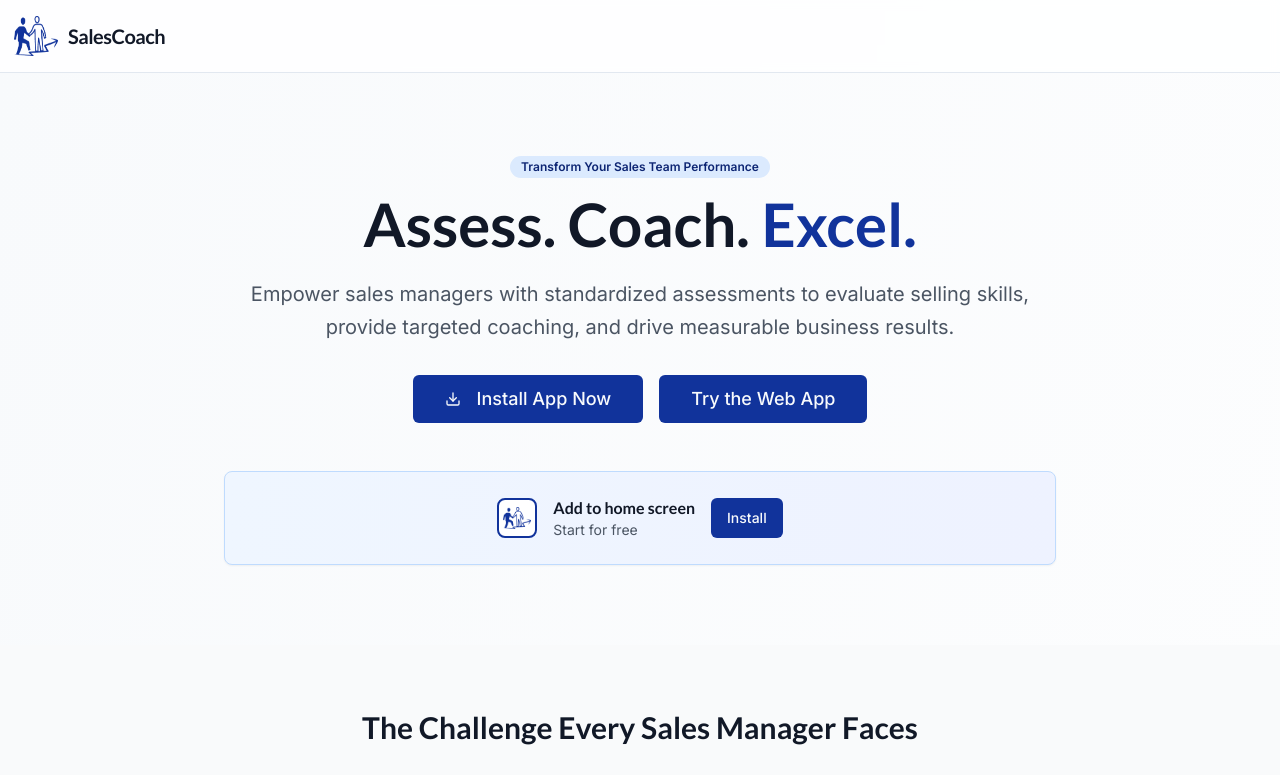
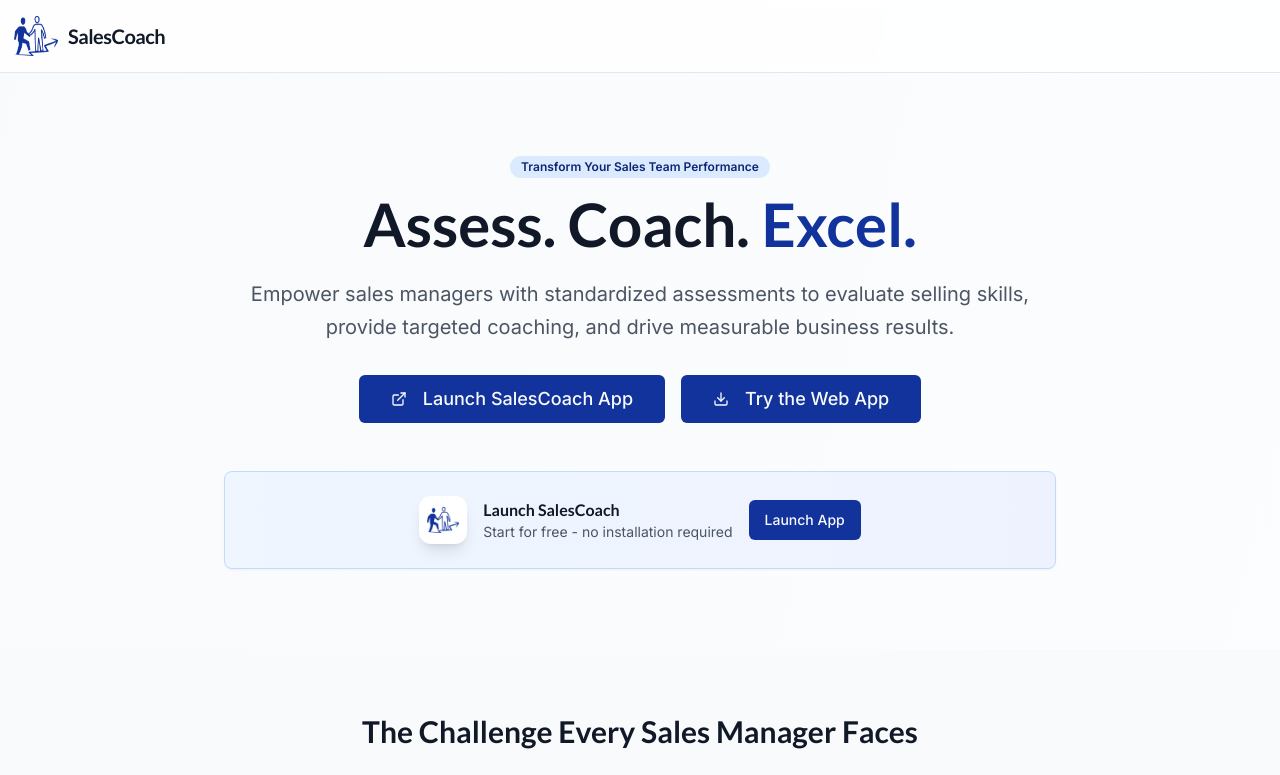
Before and after one commit to anja8577/salescoach, a Next.js app: page / in a window 1280 px wide. Shown: the top 775 px of the page. Built offline with nearby package versions, Linux system fonts and the light colour scheme.

Commit message:
feat: update install buttons and app icon design
Link buttons to Replit app; remove PWA install; update icon with shadow and rounded corners

Co-authored-by: null <200267397+anja8577@users.noreply.github.com>

```diff
--- a/app/layout.tsx
+++ b/app/layout.tsx
@@ -76,13 +76,18 @@ export default function RootLayout({
     <html lang="en">
       <head>
         <link rel="manifest" href="/manifest.json" />
-        <link rel="apple-touch-icon" href="/logo.png" />
+        <link rel="apple-touch-icon" href="/icon-192x192.png" />
         <meta name="apple-mobile-web-app-capable" content="yes" />
         <meta name="apple-mobile-web-app-status-bar-style" content="default" />
         <meta name="apple-mobile-web-app-title" content="SalesCoach" />
         <meta name="mobile-web-app-capable" content="yes" />
         <meta name="msapplication-TileColor" content="#11339b" />
         <meta name="msapplication-tap-highlight" content="no" />
+        <meta name="theme-color" content="#11339b" />
+      </head>
+      <body className={`${inter.className} ${lato.variable}`}>
+        {children}
+        <PWAInstall />
         <script
           dangerouslySetInnerHTML={{
             __html: `
@@ -100,10 +105,6 @@ export default function RootLayout({
             `,
           }}
         />
-      </head>
-      <body className={`${inter.className} ${lato.variable}`}>
-        {children}
-        <PWAInstall />
       </body>
     </html>
   )
--- a/app/page.tsx
+++ b/app/page.tsx
@@ -14,6 +14,7 @@ import {
   Users,
   Zap,
   Heart,
+  ExternalLink,
 } from "lucide-react"
 import Link from "next/link"
 import { Button } from "@/components/ui/button"
@@ -23,8 +24,8 @@ import { Tooltip, TooltipContent, TooltipProvider, TooltipTrigger } from "@/comp
 import { AppIcon } from "@/components/app-icon"
 
 export default function HomePage() {
-  const handleInstallClick = () => {
-    window.dispatchEvent(new CustomEvent("pwa-install-prompt"))
+  const handleAppLaunch = () => {
+    window.open("http://akticonsalescoach.replit.app/", "_blank", "noopener,noreferrer")
   }
 
   const [flippedCards, setFlippedCards] = useState<Set<number>>(new Set())
@@ -67,28 +68,27 @@ export default function HomePage() {
             and drive measurable business results.
           </p>
           <div className="flex flex-col sm:flex-row gap-4 justify-center mb-12">
-            <Button size="lg" className="text-lg px-8 py-6 bg-blue-600 hover:bg-blue-700" onClick={handleInstallClick}>
+            <Button size="lg" className="text-lg px-8 py-6 bg-blue-600 hover:bg-blue-700" onClick={handleAppLaunch}>
+              <ExternalLink className="mr-2 h-5 w-5" />
+              Launch SalesCoach App
+            </Button>
+            <Button size="lg" className="text-lg px-8 py-6 bg-blue-600 hover:bg-blue-700" onClick={handleAppLaunch}>
               <Download className="mr-2 h-5 w-5" />
-              Install App Now
-            </Button>
-            <Button size="lg" className="text-lg px-8 py-6 bg-blue-600 hover:bg-blue-700" asChild>
-              <a href="http://akticonsalescoach.replit.app/" target="_blank" rel="noopener noreferrer">
-                Try the Web App
-              </a>
+              Try the Web App
             </Button>
           </div>
 
-          {/* PWA Installation Banner */}
+          {/* App Launch Banner */}
           <Card className="bg-gradient-to-r from-blue-50 to-indigo-50 border-blue-200">
             <CardContent className="p-6">
               <div className="flex items-center justify-center space-x-4">
-                <AppIcon className="h-10 w-10" />
+                <AppIcon className="h-12 w-12" />
                 <div className="text-left">
-                  <h3 className="font-semibold text-gray-900 font-lato">Add to home screen</h3>
-                  <p className="text-sm text-gray-600">Start for free</p>
+                  <h3 className="font-semibold text-gray-900 font-lato">Launch SalesCoach</h3>
+                  <p className="text-sm text-gray-600">Start for free - no installation required</p>
                 </div>
-                <Button className="ml-auto bg-blue-600 hover:bg-blue-700" onClick={handleInstallClick}>
-                  Install
+                <Button className="ml-auto bg-blue-600 hover:bg-blue-700" onClick={handleAppLaunch}>
+                  Launch App
                 </Button>
               </div>
             </CardContent>
@@ -583,10 +583,10 @@ export default function HomePage() {
             <Button
               size="lg"
               className="bg-white text-blue-600 hover:bg-gray-100 text-lg px-8 py-6 border border-blue-600"
-              onClick={handleInstallClick}
+              onClick={handleAppLaunch}
             >
-              <Download className="mr-2 h-5 w-5" />
-              Install App Now
+              <ExternalLink className="mr-2 h-5 w-5" />
+              Launch SalesCoach App
             </Button>
           </div>
         </div>
--- a/components/app-icon.tsx
+++ b/components/app-icon.tsx
@@ -4,7 +4,7 @@ interface AppIconProps {
 
 export function AppIcon({ className = "h-8 w-8" }: AppIconProps) {
   return (
-    <div className={`${className} bg-white border-2 border-blue-600 rounded-lg flex items-center justify-center p-1`}>
+    <div className={`${className} bg-white rounded-xl shadow-lg flex items-center justify-center p-2`}>
       <img src="/logo.png" alt="SalesCoach" className="w-full h-full object-contain" />
     </div>
   )
--- a/components/pwa-install.tsx
+++ b/components/pwa-install.tsx
@@ -20,26 +20,50 @@ export function PWAInstall() {
 
   useEffect(() => {
     const handleBeforeInstallPrompt = (e: Event) => {
+      console.log("beforeinstallprompt event fired")
       e.preventDefault()
       setDeferredPrompt(e as BeforeInstallPromptEvent)
       setShowInstallBanner(true)
     }
 
     const handleAppInstalled = () => {
+      console.log("PWA was installed")
       setIsInstalled(true)
       setShowInstallBanner(false)
       setDeferredPrompt(null)
     }
 
     // Handle custom event from install buttons
-    const handleInstallPrompt = () => {
+    const handleInstallPrompt = async () => {
+      console.log("Custom install prompt triggered")
       if (deferredPrompt) {
-        handleInstallClick()
+        try {
+          deferredPrompt.prompt()
+          const { outcome } = await deferredPrompt.userChoice
+          console.log(`User response to the install prompt: ${outcome}`)
+          if (outcome === "accepted") {
+            setDeferredPrompt(null)
+            setShowInstallBanner(false)
+          }
+        } catch (error) {
+          console.error("Error showing install prompt:", error)
+        }
+      } else {
+        console.log("No deferred prompt available")
+        // Fallback: show instructions for manual installation
+        alert(
+          "To install this app:\n\n• On Chrome: Click the menu (⋮) → 'Install SalesCoach'\n• On Safari: Click Share → 'Add to Home Screen'\n• On Edge: Click the menu (⋯) → 'Apps' → 'Install this site as an app'",
+        )
       }
     }
 
     // Check if app is already installed
     if (window.matchMedia && window.matchMedia("(display-mode: standalone)").matches) {
+      setIsInstalled(true)
+    }
+
+    // Check if running as PWA
+    if (window.navigator && "standalone" in window.navigator && (window.navigator as any).standalone) {
       setIsInstalled(true)
     }
 
@@ -55,14 +79,26 @@ export function PWAInstall() {
   }, [deferredPrompt])
 
   const handleInstallClick = async () => {
-    if (!deferredPrompt) return
+    if (!deferredPrompt) {
+      console.log("No deferred prompt available in banner")
+      // Fallback: show instructions for manual installation
+      alert(
+        "To install this app:\n\n• On Chrome: Click the menu (⋮) → 'Install SalesCoach'\n• On Safari: Click Share → 'Add to Home Screen'\n• On Edge: Click the menu (⋯) → 'Apps' → 'Install this site as an app'",
+      )
+      return
+    }
 
-    deferredPrompt.prompt()
-    const { outcome } = await deferredPrompt.userChoice
+    try {
+      deferredPrompt.prompt()
+      const { outcome } = await deferredPrompt.userChoice
+      console.log(`User response to the install prompt: ${outcome}`)
 
-    if (outcome === "accepted") {
-      setDeferredPrompt(null)
-      setShowInstallBanner(false)
+      if (outcome === "accepted") {
+        setDeferredPrompt(null)
+        setShowInstallBanner(false)
+      }
+    } catch (error) {
+      console.error("Error showing install prompt:", error)
     }
   }
 
```
Also changed, not shown: public/sw.js (+29 -4 lines), public/manifest.json. Lines whose indentation alone changed are shown as unchanged.
